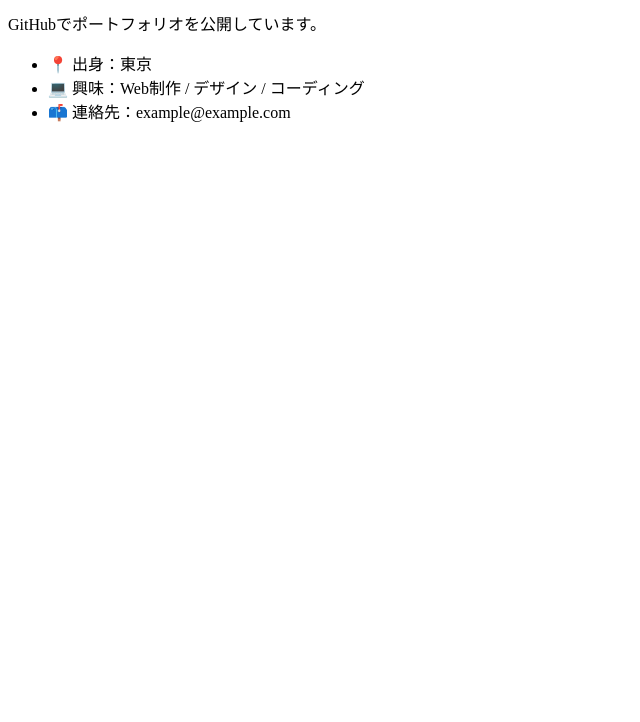
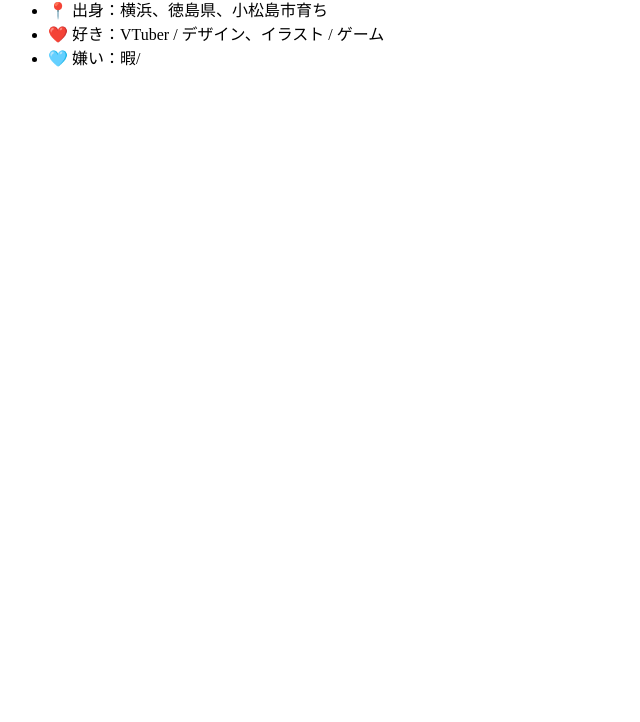
Before and after one commit to moeka627/idea.html, a plain HTML site: page jikosyoukai.html in a window 1280 px wide. Shown: the part 78-800 px from the top of the page, without its empty margins (0-640 px from the left). Drawn offline with Linux system fonts and the light colour scheme.

Commit message:
Update jikosyoukai.html

```diff
--- a/jikosyoukai.html
+++ b/jikosyoukai.html
@@ -1,16 +1,11 @@
-<!DOCTYPE html>
-<html lang="ja">
-<head>
-  <meta charset="UTF-8">
-  <title>宮本もえかのページ</title>
+<title>宮本もえかのページ</title>
 </head>
 <body>
   <h1>こんにちは！宮本もえかです</h1>
-  <p>GitHubでポートフォリオを公開しています。</p>
   <ul>
-    <li>📍 出身：東京</li>
-    <li>💻 興味：Web制作 / デザイン / コーディング</li>
-    <li>📫 連絡先：example@example.com</li>
+    <li>📍 出身：横浜、徳島県、小松島市育ち</li>
+    <li>❤️ 好き：VTuber / デザイン、イラスト / ゲーム</li>
+    <li>🩵 嫌い：暇/</li>
   </ul>
 </body>
 </html>
```
